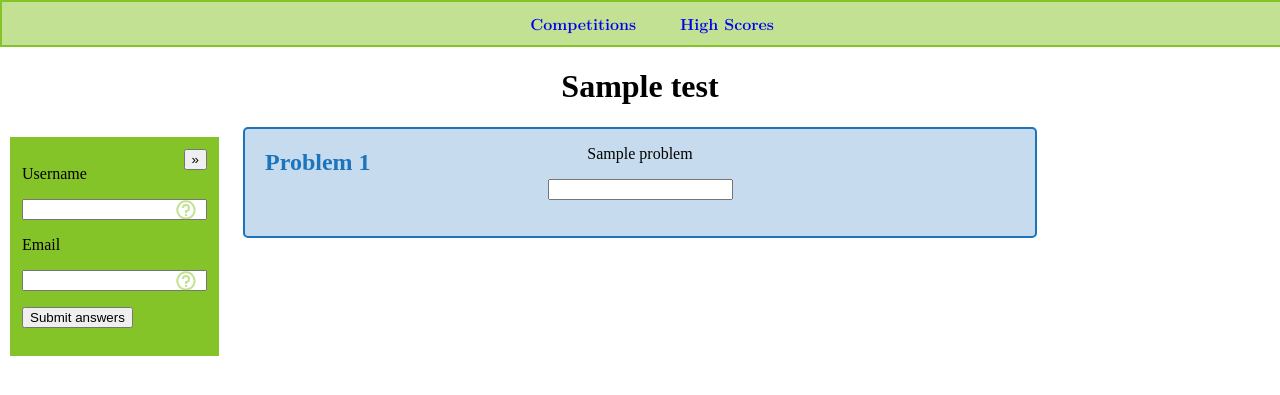
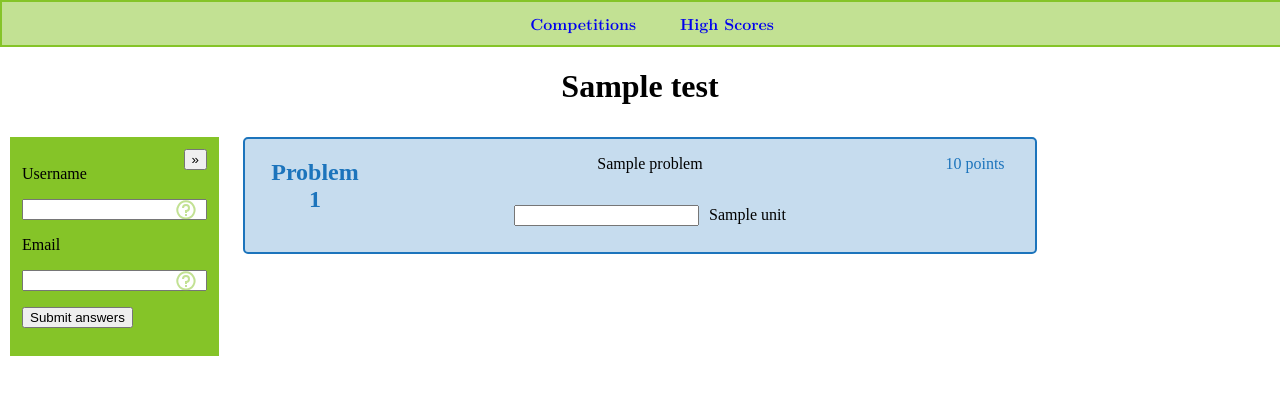
Before and after one commit to TeegardenMath/wobsite, a Flask app: page /test/1 in a window 1280 px wide. Shown: the top 395 px of the page. Run offline with Flask 3, Linux system fonts and the light colour scheme; a database or web service that is not in the repository returns one stand-in record (values such as "Sample title"); some libraries are stand-ins or nearby versions.

Commit message:
point values; units; high scores by test

```diff
--- a/app/routes.py
+++ b/app/routes.py
@@ -12,6 +12,12 @@ CONNECTION_PARAMETERS = {
     "dbname": os.environ.get("DB_NAME"),
     "host": os.environ.get("DB_HOST"),
 }
+
+
+
+# this function takes a list of answers and a test ID
+# and returns a list of 0s and 1s
+# to indicate right or wrong answers
 
 def grade(scantron,testID):
 	#make a connection
@@ -37,14 +43,22 @@ def grade(scantron,testID):
 
 	i=0
 	score=[]
+	maxscore=0
 	while i < len(scantron):
+		maxscore=maxscore+answerKey[i][2]
 		if scantron[i] == float(answerKey[i][0]):
-			score.append(1)
+			score.append(answerKey[i][2])
 		else:
 			score.append(0)
 		i+=1
 
-	return score
+	return [score, maxscore]
+
+
+
+# this function takes a test ID
+# and returns a list of database rows
+# with information about the problems in that test
 
 def openTest(testID):
 	#make a connection
@@ -68,19 +82,16 @@ def openTest(testID):
 			#fetch the records
 			problemList = curs.fetchall()
 
-	#set up the input form
-	form = create_test_form(len(problemList))
 
-	#write the problems on the input form
-	ii = 0
-	for field in form.answers:
-		field.label=problemList[ii][0]
-		ii+=1
-
-	return form;
+	return problemList;
 
 
-def gradeTest(form,testname):
+
+# this function takes a submitted form and the ID of the test
+# grades it, adds the submission to the database
+# and returns a URL to display the results
+
+def gradeTest(form,testID):
 	#compile a dictionary of all the answers
 	answerlist={}
 	scantron=[]
@@ -98,7 +109,9 @@ def gradeTest(form,testname):
 		problemcounter+=1
 
 	#this gives us a list of 0s and 1s
-	results = grade(scantron,testname)
+	scannedTest = grade(scantron,testID)
+	results=scannedTest[0]
+	maxScore=scannedTest[1]
 
 	#add them up for total score
 	score=sum(results)
@@ -107,8 +120,8 @@ def gradeTest(form,testname):
 	results = "".join(str(x) for x in results)
 
 	#format them for postgres queries
-	problemkeylist=problemkeylist+",grade"
-	problemkeylist2=problemkeylist2+","+str(score)
+	problemkeylist=problemkeylist+",grade, test"
+	problemkeylist2=problemkeylist2+","+str(score)+","+testID
 
 	#make a connection
 	with psycopg2.connect(**CONNECTION_PARAMETERS) as conn:
@@ -120,15 +133,9 @@ def gradeTest(form,testname):
 			curs.execute(sqlstatement, answerlist)
 
 			#redirect on submission success
-			return url_for(".submitted",score=score,maxscore=problemcounter-1,results=results)
+			return url_for(".submitted",score=score,maxscore=maxScore,results=results)
 
-def extractTestList():
-	rawlist = os.listdir("app/problembank/problemlists")
-	processedList = []
-	for entry in rawlist:
-		splitEntry = entry.split(".")
-		processedList.append(splitEntry[0])
-	return processedList
+
 
 @bp.route("/")
 def main():
@@ -143,9 +150,20 @@ def main():
 	return render_template("main.html", testlist=testList)
 
 
+
+
 @bp.route("/test/<testID>", methods=['GET', 'POST'])
 def test(testID):
-	form = openTest(testID)
+	problemList = openTest(testID) # [problem, answertype, unit, points]
+
+	#set up the input form
+	form = create_test_form(len(problemList))
+
+	#write the problems on the input form
+	ii = 0
+	for field in form.answers:
+		field.label=problemList[ii][0]
+		ii+=1
 
 	#form submission stuff
 	if form.validate_on_submit():
@@ -155,8 +173,10 @@ def test(testID):
 		print(form.errors)
 
 
-	# test display stuff
+	### test display stuff ###
 
+
+	# fetch the test name
 	with psycopg2.connect(**CONNECTION_PARAMETERS) as conn:
 		#create a cursor
 		with conn.cursor() as curs:
@@ -166,11 +186,21 @@ def test(testID):
 				WHERE id = %s
 				""",[testID])
 			testName = curs.fetchall()
-	return render_template("test.html", form=form, name=testName[0][0])
+
+	#lists of problem attributes
+	pointList=[]
+	unitList=[]
+	for problem in problemList:
+		pointList.append(problem[3])
+		unitList.append(problem[2])
 
 
-@bp.route("/highscores")
-def highscores():
+	##actually load that page
+	return render_template("test.html", form=form, name=testName[0][0], points=pointList, units=unitList)
+
+@bp.route("/highscores", defaults={'testID': 0})
+@bp.route("/highscores/<testID>")
+def highscores(testID):
 	#make a connection
 	with psycopg2.connect(**CONNECTION_PARAMETERS) as conn:
 		#create a cursor
@@ -182,8 +212,15 @@ def highscores():
 				""")
 			#fetch the records
 			rows = curs.fetchall()
-			#return the records
-			return render_template("highscores.html", rows=rows[:10])
+
+			curs.execute("""
+				SELECT id, name
+				FROM tests
+				""")
+			testList = curs.fetchall()
+
+	return render_template("highscores.html", rows=rows[:10],tests=testList,testID=int(testID))
+
 
 @bp.route("/submitted")
 def submitted():
--- a/app/static/css/style.css
+++ b/app/static/css/style.css
@@ -9,6 +9,15 @@ header {
 
 body {
 	margin:0px;
+}
+
+.bold{
+	font-weight:bold;
+}
+
+#testBody {
+	display:grid;
+	grid-template-columns: 5rem 1fr 5rem;
 }
 
 
@@ -23,6 +32,8 @@ input[type=number] {
 }
 /* done hiding arrows */
 
+
+/* header navigation bar */
 #navbar {
 	text-align: center;
 	background-color: rgba(133,196,40,0.5);
@@ -36,24 +47,37 @@ input[type=number] {
 	font-family: "latinModern", "Times New Roman";
 	text-decoration: none;
 }
+/* end header bar */
 
-#problemsBlock{
-	text-align: center;
-	width:100%;
+
+/* navigational sidebar */
+
+.sidebar{
+	background-color: rgba(133,196,40,0.5);
+	width:fit-content;
+	max-width: 300px;
+	min-width: 100px;
+	margin:10px;
+	border:2px solid rgb(133,196,40);
+	padding:10px 20px;
+	border-radius: 6px;
+	float: left;
 }
 
-#personalInfo{
-	z-index:5;
-	background-color: rgba(133,196,40,1);
-	border:2px solid rgb(133,196,40);
-	padding:10px;
-	max-width: 200px;
-	position:sticky;
-	top:10px;
-	float:left;
-	margin:10px 10px;
-	display:block;
+.sidebar ul{
+	list-style: none;
+	padding:0px;
 }
+
+.sidebar ul li{
+	padding:5px 0px;
+}
+
+
+/* end navigational sidebar */
+
+
+
 
 #personalInfoHoverable{
 	position:absolute;
@@ -69,15 +93,6 @@ input[type=number] {
 	font-size:0.75em;
 }
 
-.problem {
-	background-color: rgba(28,116,188,0.25);
-	max-width: 750px;
-	border: 2px solid rgb(28,116,188);
-	padding:0px 20px 20px 20px;
-	border-radius:5px;
-	text-align: center;
-	margin:10px auto;
-}
 
 #results{
 	background-color: rgba(28,116,188,0.25);
@@ -91,15 +106,6 @@ input[type=number] {
 
 .twoColumn{
 	columns:2;
-}
-
-h2 {
-	color:rgb(28,116,188);
-}
-
-.problem h2{
-	float: left;
-	position:absolute;
 }
 
 footer {
@@ -143,6 +149,7 @@ table, th, td {
 	text-align: center;
 }
 
+
 .hoverable {
   position: relative;
   display: inline-block;
@@ -167,3 +174,71 @@ table, th, td {
 .hoverable:hover .hovertext {
   visibility: visible;
 }
+
+
+
+
+
+/* problem formatting */
+#problemsBlock{
+	text-align: center;
+	width:100%;
+}
+
+.problem {
+	background-color: rgba(28,116,188,0.25);
+	max-width: 750px;
+	border: 2px solid rgb(28,116,188);
+	padding:0px 20px 10px 20px;
+	border-radius:5px;
+	text-align: center;
+	margin:10px auto;
+	display:grid;
+	grid-template-columns: 100px 1fr 80px;
+}
+
+#points{
+	max-width:80px;
+	float: right;
+	color:rgb(28,116,188);
+}
+
+#problemNumber{
+	max-width:100px;
+	float:left;
+	position:absolute;
+	color:rgb(28,116,188);
+}
+
+#problemStatement{
+
+}
+
+#answerBlank{
+
+	display:inline-flex;
+	align-items: center;
+}
+
+#answerBlank p{
+	padding:0px 5px;
+	min-width: 30px;
+}
+/* end problem formatting */
+
+
+
+
+#personalInfo{
+	z-index:5;
+	background-color: rgba(133,196,40,1);
+	border:2px solid rgb(133,196,40);
+	padding:10px;
+	width:fit-content;
+	position:sticky;
+	top:10px;
+	float:left;
+	margin:10px 10px;
+	display:block;
+	height:fit-content;
+}
--- a/app/templates/submitted.html
+++ b/app/templates/submitted.html
@@ -18,11 +18,10 @@
 	    <div class="twoColumn">
 		    {% for item in results %}
 		    	Problem {{ loop.index }}
-		    	{% if item == "1" %}
-		    		✓
-		    	{% endif %}
 		    	{% if item == "0" %}
 		    		✗
+		    	{% else %}
+		    		✓
 		    	{% endif %}
 		    	<br>
 		    {% endfor %}
--- a/app/templates/test.html
+++ b/app/templates/test.html
@@ -20,9 +20,11 @@
       {% include 'navbar.html' %}
     </div>
 
-  	<header>
-  		<h1>{{ name }}</h1>
-  	</header>
+    <header>
+      <h1>{{ name }}</h1>
+    </header>
+
+    <div id="testBody">
 
       <!-- Here we have the box for entering personal info
           and submitting the form. -->
@@ -76,17 +78,57 @@
         </div>
       </div>
 
+
+
+
+
+      <!-- now the section with the problems! -->
+
       <div id="problemsBlock">
 
       {% for answer in form.answers %}
         <section class="problem">
-          <h2>Problem {{ loop.index }}</h2>
-          <p>{{ answer.label }}</p>
-          <p>{{ answer['answer'] }}</p>
+            <!--start individual problem-->
+
+          <div>
+            <h2 id="problemNumber">Problem {{ loop.index }}</h2>
+          </div>
+
+          <div id="problemStatement">
+            <p>{{ answer.label }}</p>
+            <div id="answerBlank">
+              <p>{{ answer['answer'] }}</p>
+              <p>
+                {% if units[loop.index-1] %}
+                  {{ units[loop.index-1] }}
+                {% endif %}
+              </p>
+            </div>
+          </div>
+
+          <div id="points">
+            <p>
+              {{points[loop.index-1]}}
+              {% if points[loop.index-1]>1 %}
+                points
+              {% else %}
+                point
+              {% endif %}
+            </p>
+          </div>
+
+          <!--end individual problem-->
         </section>
       {% endfor %}
 
+
+
       </div>
+
+
+    </div>
+
+
 
 
     </form>
```
Also changed, not shown: app/templates/highscores.html (+19 -0 lines).
